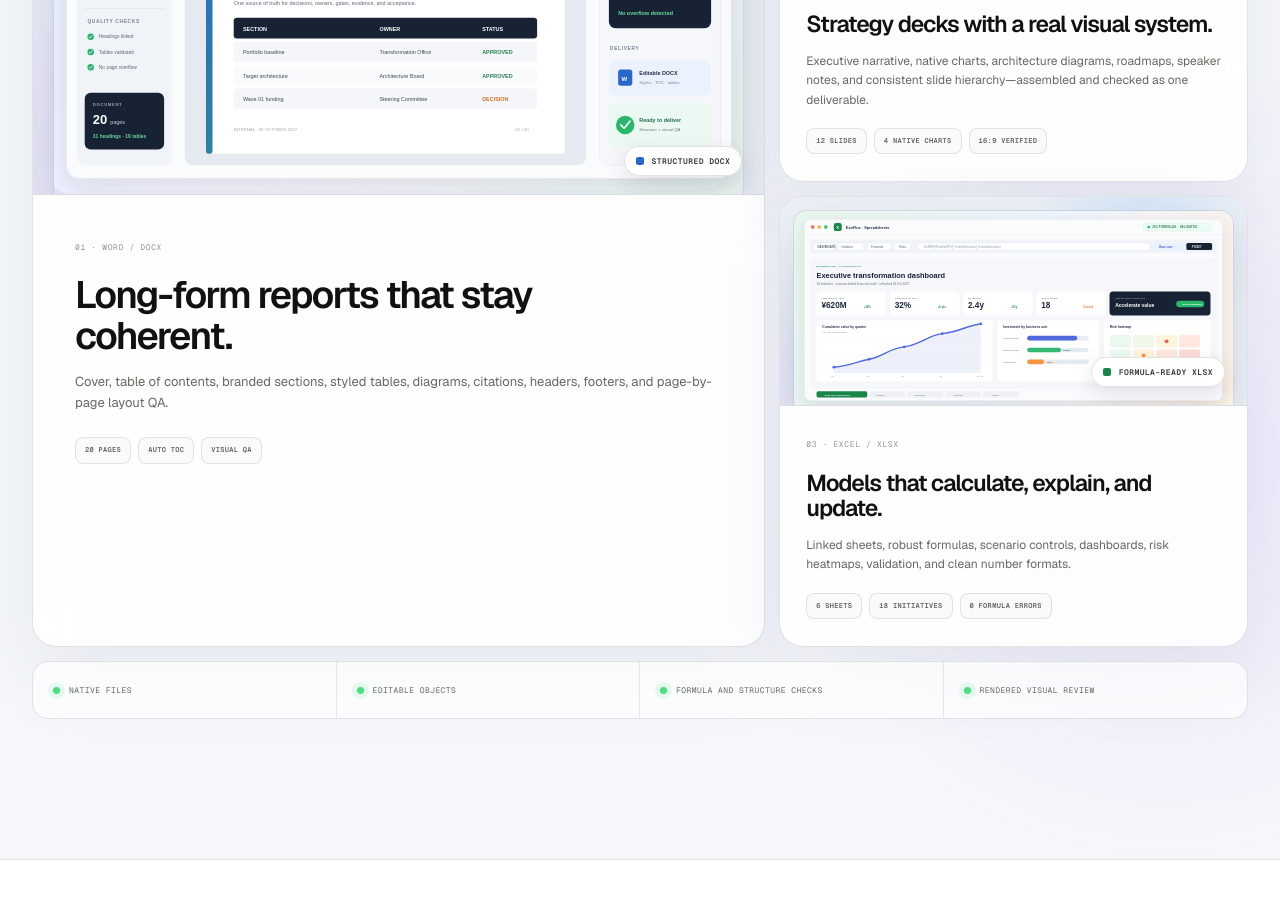
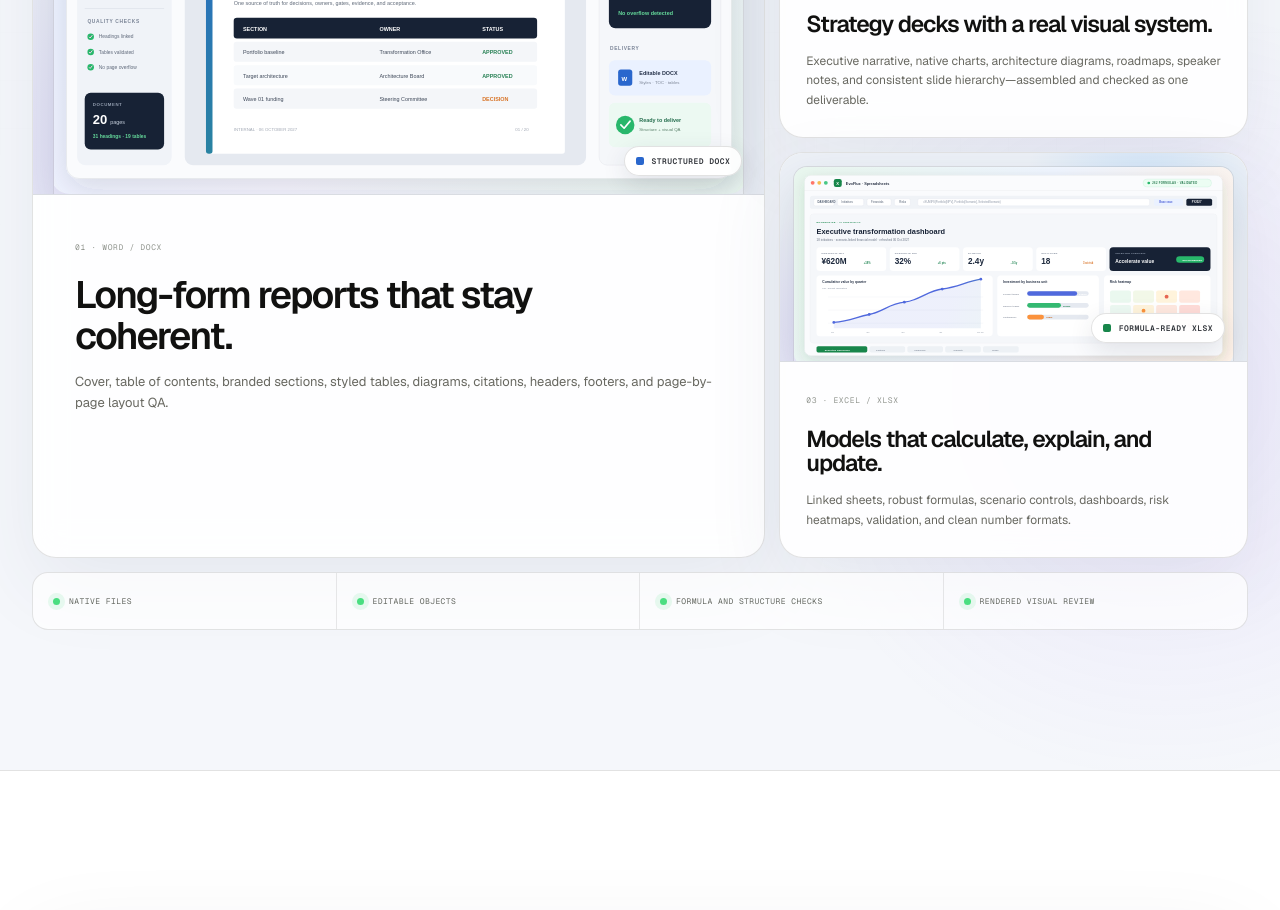
Before and after one commit to evoelsewhere/evoflux-page, a Next.js app: page / in a window 1280 px wide. Shown: the part 3760-4670 px from the top of the page. Built offline with nearby package versions, Linux system fonts and the light colour scheme.

Commit message:
Remove Office showcase metric pills

```diff
--- a/app/globals.css
+++ b/app/globals.css
@@ -847,9 +847,6 @@ summary:focus-visible,
 .office-card-featured .office-card-copy p { max-width: 670px; font-size: 13px; }
 .office-card-compact .office-card-copy { padding: 24px 26px 27px; }
 .office-card-compact .office-card-copy h3 { font-size: 23px; }
-.office-metrics { display: flex; flex-wrap: wrap; gap: 7px; margin-top: 24px; }
-.office-metrics b { padding: 7px 9px; border: 1px solid rgba(17,17,16,.1); border-radius: 8px; color: #5f645e; background: #fafaf8; font-family: var(--font-geist-mono),monospace; font-size: 7px; font-weight: 580; text-transform: uppercase; letter-spacing: .045em; }
-.office-card-compact .office-metrics { margin-top: 18px; }
 .office-proof-line { display: grid; grid-template-columns: repeat(4,1fr); margin-top: 14px; overflow: hidden; border: 1px solid rgba(17,17,16,.11); border-radius: 16px; background: rgba(255,255,255,.72); }
 .office-proof-line span { display: flex; align-items: center; gap: 9px; min-height: 56px; padding: 0 20px; border-right: 1px solid rgba(17,17,16,.09); color: #646861; font-family: var(--font-geist-mono),monospace; font-size: 8px; text-transform: uppercase; letter-spacing: .055em; }
 .office-proof-line span:last-child { border-right: 0; }
--- a/app/home-locales.tsx
+++ b/app/home-locales.tsx
@@ -48,9 +48,6 @@ const jaText: Record<string, string> = {
   "01 · WORD / DOCX": "01 · WORD / DOCX",
   "Strategy decks with a real visual system.": "一貫したビジュアルシステムを持つ戦略資料。",
   "Executive narrative, native charts, architecture diagrams, roadmaps, speaker notes, and consistent slide hierarchy—assembled and checked as one deliverable.": "エグゼクティブ向けストーリー、ネイティブチャート、アーキテクチャ図、ロードマップ、発表者ノート、一貫したスライド階層を、一つの成果物として構成・確認します。",
-  "12 slides": "12スライド",
-  "4 native charts": "4つのネイティブチャート",
-  "16:9 verified": "16:9確認済み",
   "EvoFlux creating and previewing a multi-sheet Excel portfolio model": "複数シートのExcelポートフォリオモデルを作成・プレビューするEvoFlux",
   "EvoFlux Excel mockup showing formulas, scenarios, charts, and a portfolio dashboard": "数式、シナリオ、チャート、ポートフォリオダッシュボードを表示するEvoFlux Excelモックアップ",
   "Formula-ready XLSX": "数式対応XLSX",
@@ -58,9 +55,6 @@ const jaText: Record<string, string> = {
   "02 · PRESENTATIONS": "02 · プレゼンテーション",
   "Models that calculate, explain, and update.": "計算し、説明し、更新できるモデル。",
   "Linked sheets, robust formulas, scenario controls, dashboards, risk heatmaps, validation, and clean number formats.": "連携シート、堅牢な数式、シナリオ制御、ダッシュボード、リスクヒートマップ、入力検証、整った数値書式を備えます。",
-  "6 sheets": "6シート",
-  "18 initiatives": "18施策",
-  "0 formula errors": "数式エラー0",
   "EvoFlux creating and previewing a structured Word transformation report": "構造化されたWord変革レポートを作成・プレビューするEvoFlux",
   "EvoFlux Word mockup showing a structured AIM transformation report with document QA": "構造化されたAIM変革レポートと文書QAを表示するEvoFlux Wordモックアップ",
   "Structured DOCX": "構造化DOCX",
@@ -69,9 +63,6 @@ const jaText: Record<string, string> = {
   "03 · EXCEL / XLSX": "03 · EXCEL / XLSX",
   "Long-form reports that stay coherent.": "最後まで一貫した長文レポート。",
   "Cover, table of contents, branded sections, styled tables, diagrams, citations, headers, footers, and page-by-page layout QA.": "表紙、目次、ブランドセクション、スタイル付き表、図、引用、ヘッダー、フッター、ページ単位のレイアウトQAまで対応します。",
-  "20 pages": "20ページ",
-  "Auto TOC": "自動目次",
-  "Visual QA": "ビジュアルQA",
   "Native files": "ネイティブファイル",
   "Editable objects": "編集可能なオブジェクト",
   "Formula and structure checks": "数式・構造チェック",
--- a/app/page.tsx
+++ b/app/page.tsx
@@ -164,7 +164,6 @@ export function HomePageContent({ locale = "en" }: { locale?: HomeLocale }) {
               <span>01 · WORD / DOCX</span>
               <h3>Long-form reports that stay coherent.</h3>
               <p>Cover, table of contents, branded sections, styled tables, diagrams, citations, headers, footers, and page-by-page layout QA.</p>
-              <div className="office-metrics"><b>20 pages</b><b>Auto TOC</b><b>Visual QA</b></div>
             </div>
           </article>
 
@@ -177,7 +176,6 @@ export function HomePageContent({ locale = "en" }: { locale?: HomeLocale }) {
               <span>02 · PRESENTATIONS</span>
               <h3>Strategy decks with a real visual system.</h3>
               <p>Executive narrative, native charts, architecture diagrams, roadmaps, speaker notes, and consistent slide hierarchy—assembled and checked as one deliverable.</p>
-              <div className="office-metrics"><b>12 slides</b><b>4 native charts</b><b>16:9 verified</b></div>
             </div>
           </article>
 
@@ -190,7 +188,6 @@ export function HomePageContent({ locale = "en" }: { locale?: HomeLocale }) {
               <span>03 · EXCEL / XLSX</span>
               <h3>Models that calculate, explain, and update.</h3>
               <p>Linked sheets, robust formulas, scenario controls, dashboards, risk heatmaps, validation, and clean number formats.</p>
-              <div className="office-metrics"><b>6 sheets</b><b>18 initiatives</b><b>0 formula errors</b></div>
             </div>
           </article>
         </div>
```
